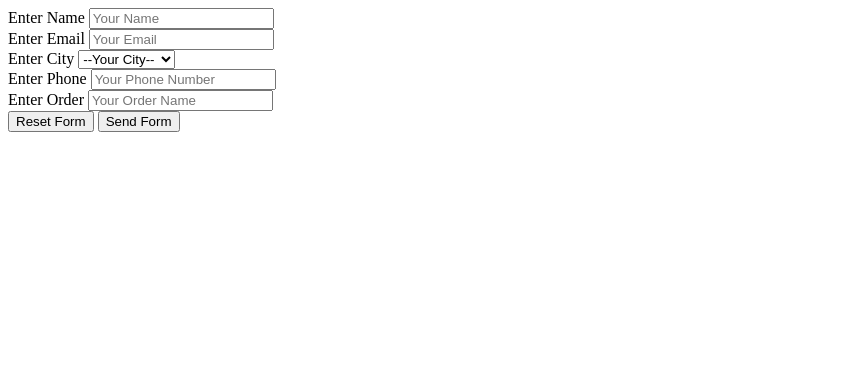
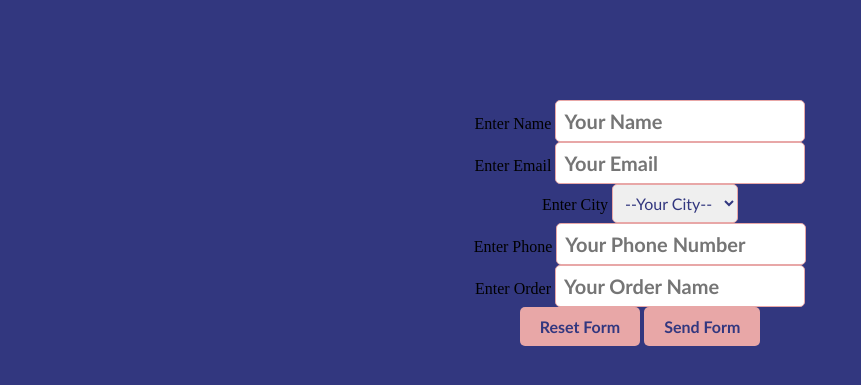
Before and after one commit to Vano0928/2sem, a Flask app: page /join/ in a window 1280 px wide. Shown: the top 385 px of the page, without its empty margins (0-861 px from the left). Run offline with Flask 3, Linux system fonts and the light colour scheme; tables that the repository leaves empty hold one stand-in row (values such as "Sample post").

Commit message:
my commit dz 3

```diff
--- a/dz3/app.py
+++ b/dz3/app.py
@@ -2,7 +2,7 @@
 
 from flask import Flask, g, render_template, request
 
-app = Flask(__name__)
+app = Flask(__name__, static_folder='static')
 
 
 DATABASE = 'test_db.db'
@@ -23,10 +23,31 @@
 
 def create_db():
     cr = sqlite3.connect(DATABASE)
+
+    #participiants table
     cr.execute("""
         CREATE TABLE IF NOT EXISTS participants
-            (name VARCHAR(128), email VARCHAR(128), city INT, order_name VARCHAR(128), phone VARCHAR(32))
+            (id INTEGER PRIMARY KEY AUTOINCREMENT,
+            name VARCHAR(128),
+            email VARCHAR(128),
+            city INT,
+            order_name VARCHAR(128), phone VARCHAR(32))
     """)
+
+    #towns table
+    cr.execute("""
+    CREATE TABLE IF NOT EXISTS cities
+    (id INTEGER PRIMARY KEY AUTOINCREMENT,
+    name VARCHAR(20))
+    """)
+
+
+    # for city in CITIES.values():
+    #
+    #     cr.execute("""
+    #     INSERT INTO cities(name) VALUES(?)""", (city,))
+    #
+    #     cr.commit()
 
 
 @app.teardown_appcontext
@@ -51,6 +72,7 @@
         city = request.form.get("city")
         phone = request.form.get("phone")
         order = request.form.get("order")
+
         cr = get_db()
         cr.execute("""
             INSERT INTO participants (name, email, city, phone, order_name) VALUES (?,?,?,?,?)
@@ -59,15 +81,22 @@
         return render_template("index.html")
 
     else:
-        return render_template("join.html", cities=CITIES)
+        cr = get_db().cursor()
+        cr.execute("""SELECT * FROM cities""")
+
+        cities_data = cr.fetchall()
+
+        return render_template("join.html", cities=cities_data)
 
 
 @app.route('/participants/')
 def participants():
     cr = get_db().cursor()
-    cr.execute("SELECT * FROM participants")
+    cr.execute("""SELECT participants.name, participants.email, cities.name, participants.phone, participants.order_name FROM participants
+    LEFT JOIN cities ON participants.city = cities.id""")
+
     data = cr.fetchall()
-    return render_template("participants.html", participants=data, cities=CITIES)
+    return render_template("participants.html", participants=data)
 
 
 if __name__ == "__main__":
--- /dev/null
+++ b/dz3/static/css/main.css
@@ -0,0 +1,110 @@
+body {
+    background: #32377f;
+    margin-top: 100px;
+    text-align: center;
+}
+
+h1 {
+    color: #e8a7a7;
+    font-size: 3.5em;
+    font-family: 'Gill Sans', 'Gill Sans MT', Calibri, 'Trebuchet MS', sans-serif;
+}
+
+h2 {
+    color: firebrick;
+    font-size: 5.5em;
+    font-family: 'Gill Sans', 'Gill Sans MT', Calibri, 'Trebuchet MS', sans-serif;
+}
+
+p {
+    font-size: 2.25em;
+    color: #91886e;
+}
+
+a {
+    font-size: 2em;
+    color: #A5A35A;
+}
+
+table {
+    width: 100%;
+    border-collapse: collapse;
+    margin-top: 20px;
+}
+
+th {
+    background-color: #e8a7a7;
+    color: #32377f;
+    padding: 10px
+}
+
+td {
+    border: 1px solid #e8a7a7;
+    padding: 10px;
+    color: #f2f2f2;
+}
+
+button {
+    background-color: #e8a7a7;
+    color: #32377f;
+    padding: 10px 20px;
+    border: none;
+    border-radius: 5px;
+    cursor: pointer;
+    font-size: 16px;
+    font-family: 'Gill Sans', 'Gill Sans MT', Calibri, 'Trebuchet MS', sans-serif;
+    font-weight: bold;
+}
+
+button:hover {
+    background-color: #c18989;
+}
+
+button:active {
+    background-color: #a07575
+}
+
+input {
+    padding: 8px;
+    border: 1px solid #e8a7a7;
+    border-radius: 5px;
+    font-size: 20px;
+    font-family: 'Gill Sans', 'Gill Sans MT', Calibri, 'Trebuchet MS', sans-serif;
+    font-weight: bold;
+    color: #000000;
+    background-color: white;
+}
+
+input:focus {
+    outline: none;
+    box-shadow: 0 0 5px #e8a7a7;
+}
+
+select {
+    padding: 8px;
+    border: 1px solid #e8a7a7;
+    border-radius: 5px;
+    font-size: 16px;
+    font-family: 'Gill Sans', 'Gill Sans MT', Calibri, 'Trebuchet MS', sans-serif;
+    color: #32377f;
+}
+
+select:focus {
+    outline: none;
+    box-shadow: 0 0 5px #e8a7a7;
+}
+
+option {
+    background-color: #e8a7a7;
+    color: #32377f;
+    padding: 10px;
+}
+
+option:hover {
+    background-color: #c18989;
+}
+
+option:checked {
+    background-color: #a07575;
+    color: white;
+}
--- a/dz3/templates/index.html
+++ b/dz3/templates/index.html
@@ -2,12 +2,9 @@
 <html lang="en">
 <head>
     <meta charset="UTF-8">
+    <link rel="stylesheet" href="/static/css/main.css">
     <title>Flask and Sqlite3</title>
 </head>
-<style>
-    {% block add_style %}
-    {% endblock add_style %}
-</style>
 <body>
 {% block content %}
   <h1>Build Web App with Sqlite3 and Flask</h1>
--- a/dz3/templates/join.html
+++ b/dz3/templates/join.html
@@ -9,8 +9,8 @@
     <label for="city">Enter City</label>
     <select id="city" name="city">
         <option value="">--Your City--</option>
-        {% for key, value in cities.items() %}
-            <option value="{{key}}">{{ value }}</option>
+        {% for city in cities %}
+            <option value="{{city[0]}}">{{ city[1] }}</option>
         {% endfor %}
     </select><br/>
     <label for="phone">Enter Phone</label>
```
